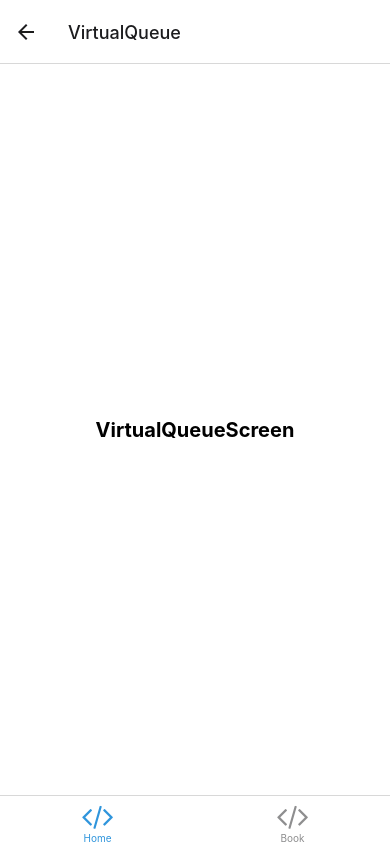
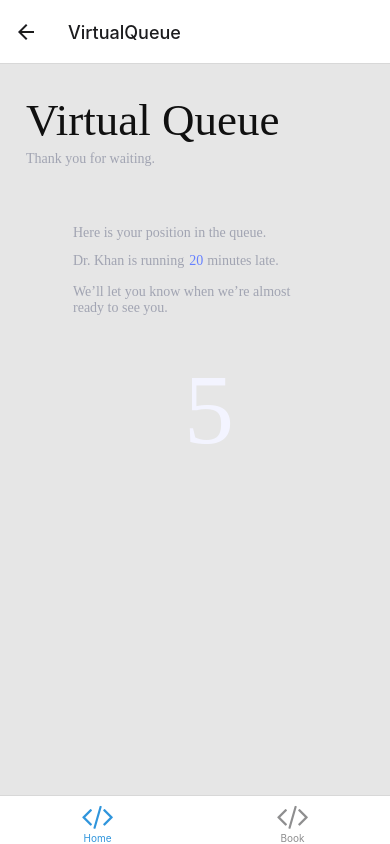
Before and after one commit to timTam97/unihack-frontend, a React Native app: screen /VirtualQueue in a window 390 px wide. Built offline with nearby package versions, Linux system fonts and the light colour scheme; what expo-linking would draw is missing.

Commit message:
queue screen incoming!!!

```diff
--- a/screens/VirtualQueueScreen.tsx
+++ b/screens/VirtualQueueScreen.tsx
@@ -1,14 +1,37 @@
-import { useNavigation } from '@react-navigation/core';
-import { StyleSheet } from 'react-native';
+import React, {Component} from 'react';
+import {
+  StyleSheet,
+  View,
+  StatusBar,
+  Text
+} from 'react-native';
 
-import EditScreenInfo from '../components/EditScreenInfo';
-import { Text, View } from '../components/Themed';
-
-export default function VirtualQueueScreen() {
-    const navigation = useNavigation();
+export default function Explore() {
   return (
     <View style={styles.container}>
-      <Text style={styles.title}>VirtualQueueScreen</Text>
+      <StatusBar hidden />
+      <View style={styles.headerSectionStackStack}>
+        <View style={styles.headerSectionStack}>
+          <View style={styles.rect54}>
+            <Text style={styles.virtualQueue}>Virtual Queue</Text>
+            <Text style={styles.text74}>Thank you for waiting.</Text>
+            <View style={styles.row}>
+            </View>
+            <Text style={styles.text75}>
+              Here is your position in the queue.
+            </Text>
+            <View style={styles.drKhanIsRunningRow}>
+              <Text style={styles.drKhanIsRunning}>Dr. Khan is running</Text>
+              <Text style={styles.drKhanIsRunning1}>20</Text>
+              <Text style={styles.minutesLate}>minutes late.</Text>
+            </View>
+            <Text style={styles.text77}>
+              We’ll let you know when we’re almost {'\n'}ready to see you.
+            </Text>
+          </View>
+          <Text style={styles.virtualQueue1}>5</Text>
+        </View>
+      </View>
     </View>
   );
 }
@@ -16,16 +39,106 @@ export default function VirtualQueueScreen() {
 const styles = StyleSheet.create({
   container: {
     flex: 1,
-    alignItems: 'center',
-    justifyContent: 'center',
+    backgroundColor: '#e6e6e6',
   },
-  title: {
-    fontSize: 20,
-    fontWeight: 'bold',
+  headerSection: {
+    top: 22,
+    left: 0,
+    height: 60,
+    position: 'absolute',
+    right: 86,
   },
-  separator: {
-    marginVertical: 30,
-    height: 1,
-    width: '80%',
+  rect54: {
+    top: 0,
+    left: 0,
+    width: 500,
+    height: 740,
+    position: 'absolute',
+    backgroundColor: '#E6E6E6',
+  },
+  virtualQueue: {
+    fontFamily: 'Lato_700Bold',
+    color: '#101010',
+    fontSize: 45,
+    marginTop: 30,
+    marginLeft: -10,
+  },
+  text74: {
+    fontFamily: 'Lato_400Regular',
+    color: 'rgba(161,164,178,1)',
+    marginTop: 5,
+    marginLeft: -10,
+  },
+  row: {
+    height: 8,
+    flexDirection: 'row',
+    marginTop: 17,
+    marginLeft: 45,
+    marginRight: 263,
+  },
+  text75: {
+    fontFamily: 'Lato_400Regular',
+    color: 'rgba(161,164,178,1)',
+    marginTop: 33,
+    marginLeft: 37,
+  },
+  drKhanIsRunning: {
+    fontFamily: 'Lato_400Regular',
+    color: 'rgba(161,164,178,1)',
+  },
+  drKhanIsRunning1: {
+    fontFamily: 'Lato_700Bold',
+    color: 'rgba(102,129,255,1)',
+    marginLeft: 5,
+  },
+  minutesLate: {
+    fontFamily: 'Lato_400Regular',
+    color: 'rgba(161,164,178,1)',
+    marginLeft: 4,
+  },
+  drKhanIsRunningRow: {
+    height: 19,
+    flexDirection: 'row',
+    marginTop: 12,
+    marginLeft: 37,
+    marginRight: 102,
+  },
+  text77: {
+    fontFamily: 'Lato_400Regular',
+    color: 'rgba(161,164,178,1)',
+    marginTop: 12,
+    marginLeft: 37,
+  },
+  virtualQueue1: {
+    top: 288,
+    left: 148,
+    position: 'absolute',
+    fontFamily: 'Lato_700Bold',
+    color: 'rgba(243,244,255,1)',
+    fontSize: 100,
+  },
+  headerSectionStack: {
+    top: 0,
+    left: 0,
+    height: 740,
+    position: 'absolute',
+    right: 0,
+  },
+  text72: {
+    color: 'rgba(255,255,255,1)',
+    fontSize: 10,
+    marginTop: 7,
+    marginLeft: 41,
+  },
+  text73: {
+    color: 'rgba(255,255,255,1)',
+    fontSize: 10,
+    marginTop: 10,
+    marginLeft: 41,
+  },
+  headerSectionStackStack: {
+    height: 740,
+    marginRight: -86,
+    marginLeft: 36,
   },
 });
```
Also changed, not shown: 1 other file (tests, documents, lock files or other folders).
